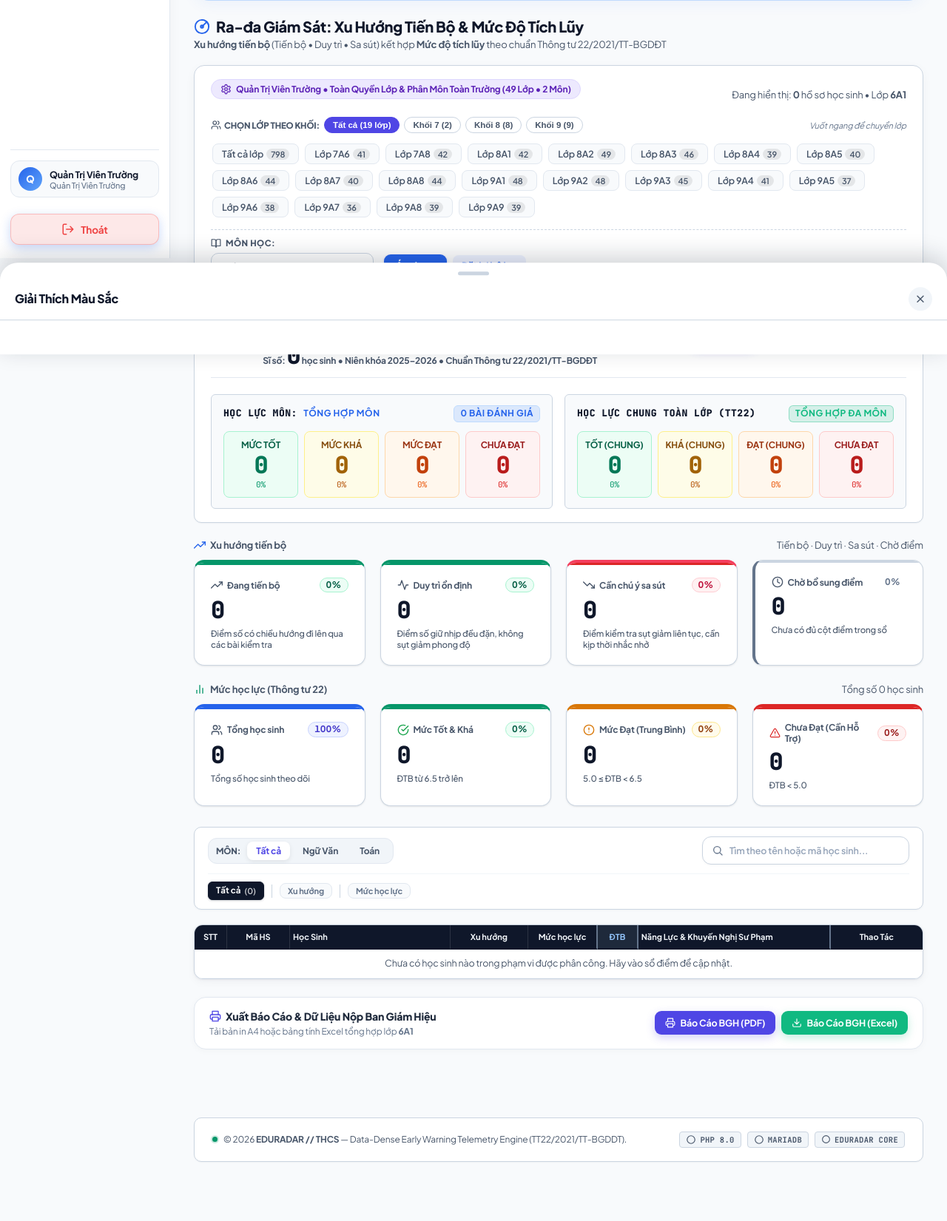
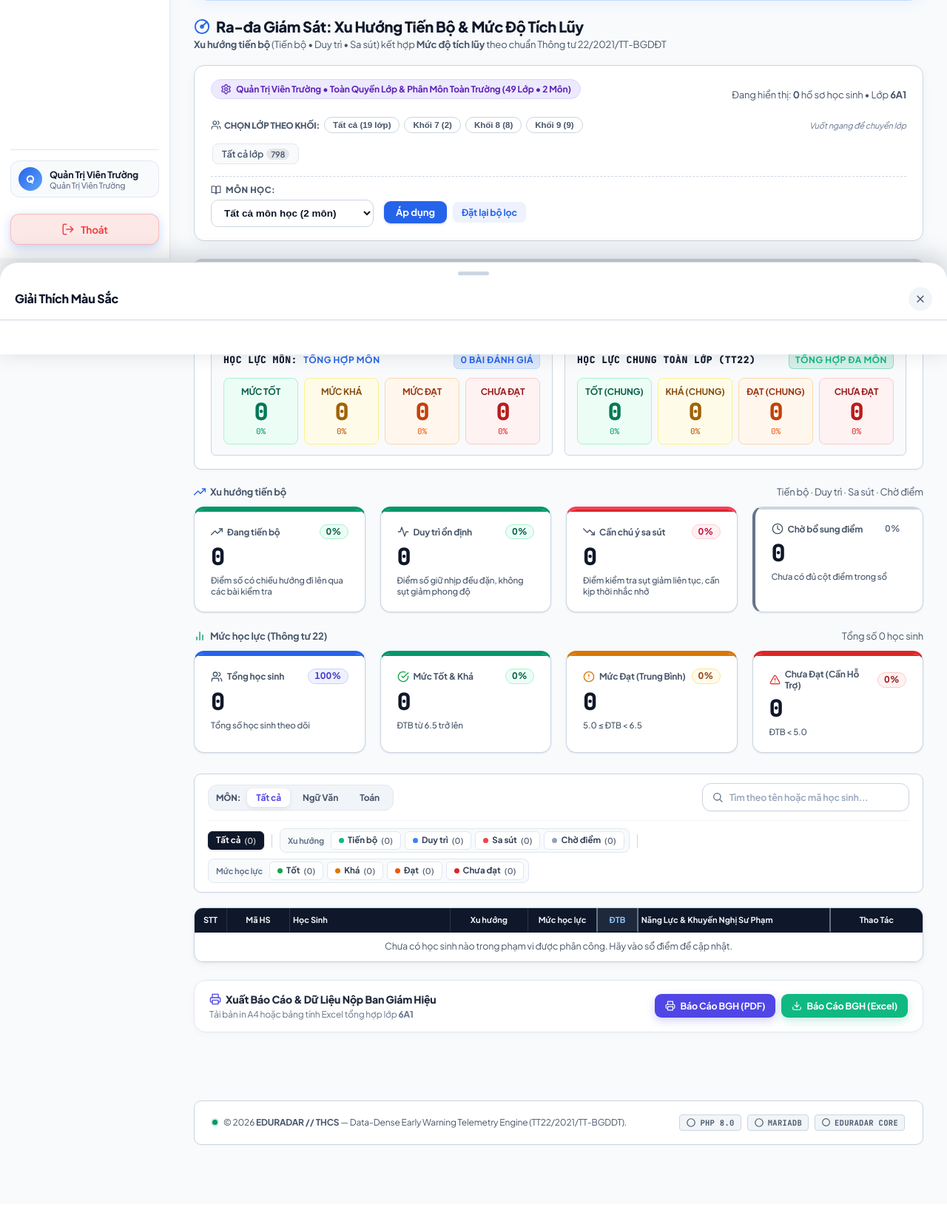
Before and after one commit to kenhehe58-maker/eduradar-thcs, a PHP site: page /my-web-project/ in a window 1280 px wide. Shown: the part 451-2102 px from the top of the page at 74% size. After the commit the page ends 2000 px from the top, so only its background shows below. Run offline with PHP 8.4, Linux system fonts and the light colour scheme; a user stored in the database is signed in; data comes from the database, SQL or seed files in the repository; data that the repository does not hold is empty; some libraries are stand-ins or nearby versions.

Commit message:
fix(ui): eliminate masked text hide bug, remove over-the-top 3D tilt, fix grade chips flicker and restore all filter chips

```diff
--- a/assets/js/main.js
+++ b/assets/js/main.js
@@ -1399,15 +1399,15 @@
             );
         }
 
-        // 4. Cards, Panels, KPI Boxes & Feature Grid across all pages
+        // 4. Cards, Panels, KPI Boxes & Feature Grid across all pages (Bao phủ toàn bộ các thẻ trên trang)
         const allCards = document.querySelectorAll(
-            '.launchpad-card, .kpi-card, .hero-kpi-box, .stat-card, .stats .card, .feature-item, .panel-box, .grade-card, .assign-grade-box, .step-card, .handbook-card, .eval-stat-item, .toolbar-unified, .spreadsheet-toolbar, .gradebook-filter-bar, .upload-form-grid'
+            '.launchpad-card, .kpi-card, .hero-kpi-box, .stat-card, .stats .card, .feature-item, .panel-box, .grade-card, .assign-grade-box, .step-card, .handbook-card, .eval-stat-item, .toolbar-unified, .spreadsheet-toolbar, .gradebook-filter-bar, .upload-form-grid, .stepper-container, .quick-search-box, .handbook-box'
         );
         if (allCards.length > 0) {
-            tl.fromTo(Array.from(allCards).slice(0, 40),
-                { opacity: 0, y: 18, scale: 0.98 },
-                { opacity: 1, y: 0, scale: 1, duration: 0.42, stagger: 0.03, ease: 'power3.out', clearProps: 'transform,opacity' },
-                0.1
+            tl.fromTo(Array.from(allCards),
+                { opacity: 0, y: 14 },
+                { opacity: 1, y: 0, duration: 0.38, stagger: 0.02, ease: 'power2.out', clearProps: 'transform,opacity' },
+                0.08
             );
         }
 
@@ -1532,70 +1532,8 @@
             });
         });
 
-        // 12. Awwwards Micro-Interactions: 3D Tilt for Bento Cards
-        const tiltCards = document.querySelectorAll('.welcome-kpi-grid .kpi-card, .launchpad-grid .launchpad-card');
-        tiltCards.forEach(card => {
-            if (card.dataset.gsapTiltBound) return;
-            card.dataset.gsapTiltBound = '1';
-            card.style.transformStyle = 'preserve-3d';
-            card.style.perspective = '1000px';
-
-            card.addEventListener('mousemove', function(e) {
-                const rect = card.getBoundingClientRect();
-                const x = e.clientX - rect.left - rect.width / 2;
-                const y = e.clientY - rect.top - rect.height / 2;
-                const rotX = -(y / (rect.height / 2)) * 6; // Tối đa 6 độ, tinh tế không bị lố
-                const rotY = (x / (rect.width / 2)) * 6;
-
-                gsap.to(card, {
-                    rotateX: rotX,
-                    rotateY: rotY,
-                    transformPerspective: 1000,
-                    duration: 0.35,
-                    ease: 'power2.out'
-                });
-            });
-
-            card.addEventListener('mouseleave', function() {
-                gsap.to(card, {
-                    rotateX: 0,
-                    rotateY: 0,
-                    duration: 0.5,
-                    ease: 'power3.out',
-                    clearProps: 'rotateX,rotateY'
-                });
-            });
-        });
-
-        // 13. Awwwards Micro-Interactions: Magnetic CTA Buttons
-        const magneticBtns = document.querySelectorAll('.welcome-cta-group .btn');
-        magneticBtns.forEach(btn => {
-            if (btn.dataset.gsapMagBound) return;
-            btn.dataset.gsapMagBound = '1';
-
-            btn.addEventListener('mousemove', function(e) {
-                const rect = btn.getBoundingClientRect();
-                const x = e.clientX - rect.left - rect.width / 2;
-                const y = e.clientY - rect.top - rect.height / 2;
-
-                gsap.to(btn, {
-                    x: x * 0.22,
-                    y: y * 0.22,
-                    duration: 0.3,
-                    ease: 'power2.out'
-                });
-            });
-
-            btn.addEventListener('mouseleave', function() {
-                gsap.to(btn, {
-                    x: 0,
-                    y: 0,
-                    duration: 0.45,
-                    ease: 'back.out(2)',
-                    clearProps: 'x,y'
-                });
-            });
-        });
+        // 12. Micro-Interactions: Nhẹ nhàng, không nghiêng lố
+        // Đã gỡ bỏ 3D tilt và magnetic chuột quá mức theo yêu cầu giao diện sư phạm tối giản
     };
 
     // Run entrance animations smoothly
--- a/index.php
+++ b/index.php
@@ -710,7 +710,13 @@
                     <span style="font-size: 11.5px; font-weight: 800; color: #475569; text-transform: uppercase; display: flex; align-items: center; gap: 4px;">
                         <?= get_svg_icon('users', 14) ?> Chọn Lớp Theo Khối:
                     </span>
-                    <button type="button" class="btn-grade-pill active" onclick="filterGradeChips('all', this)">
+                    <?php
+                        $initGrade = 'all';
+                        if ($selectedClassId > 0 && isset($classGrades[$selectedClassId])) {
+                            $initGrade = $classGrades[$selectedClassId];
+                        }
+                    ?>
+                    <button type="button" class="btn-grade-pill <?= $initGrade === 'all' ? 'active' : '' ?>" onclick="filterGradeChips('all', this)">
                         Tất cả (<?= count($filterClassesWithStudents) ?> lớp)
                     </button>
                     <?php foreach ([6, 7, 8, 9] as $g): ?>
@@ -721,7 +727,7 @@
                             }
                             if ($gCount === 0) continue;
                         ?>
-                        <button type="button" class="btn-grade-pill" onclick="filterGradeChips(<?= $g ?>, this)">
+                        <button type="button" class="btn-grade-pill <?= $initGrade == $g ? 'active' : '' ?>" onclick="filterGradeChips(<?= $g ?>, this)">
                             Khối <?= $g ?> (<?= $gCount ?>)
                         </button>
                     <?php endforeach; ?>
@@ -747,10 +753,12 @@
                             $cSubs = $teacherClassSubjectMap[$cId]['subjects'];
                             $chipSub = in_array($selectedSubject, $cSubs, true) ? $selectedSubject : ($cSubs[0] ?? $selectedSubject);
                         }
+                        $isPreHidden = ($initGrade !== 'all' && $cg != $initGrade);
                     ?>
                     <a href="index.php?class_id=<?= $cId ?>&subject=<?= urlencode($chipSub) ?>"
                        class="class-chip-btn <?= $selectedClassId === $cId ? 'active' : '' ?>"
                        data-grade="<?= $cg ?>"
+                       style="<?= $isPreHidden ? 'display: none;' : '' ?>"
                        title="Xem học sinh lớp <?= htmlspecialchars($cName) ?>">
                         Lớp <?= htmlspecialchars($cName) ?>
                         <span class="class-chip-badge"><?= $classCounts[$cId] ?? 0 ?></span>
@@ -1218,34 +1226,26 @@
         <!-- PHÂN NHÓM 1: XU HƯỚNG TIẾN BỘ (OLS) -->
         <div class="chip-segment-group group-trend" role="group" aria-label="Lọc theo Xu hướng tiến bộ OLS">
             <span class="segment-label">Xu hướng</span>
-            <?php if ($stats['momentum_up'] > 0): ?>
             <button type="button" class="chip chip-trend-up" data-filter="trend:up" title="Học sinh có xu hướng điểm đi lên (k > 0)">
                 <span class="chip-dot dot-trend-up"></span>
                 <span>Tiến bộ</span>
                 <span class="chip-count">(<?= $stats['momentum_up'] ?>)</span>
             </button>
-            <?php endif; ?>
-            <?php if ($stats['momentum_steady'] > 0): ?>
             <button type="button" class="chip chip-trend-steady" data-filter="trend:steady" title="Học sinh duy trì phong độ đều đặn">
                 <span class="chip-dot dot-trend-steady"></span>
                 <span>Duy trì</span>
                 <span class="chip-count">(<?= $stats['momentum_steady'] ?>)</span>
             </button>
-            <?php endif; ?>
-            <?php if ($stats['momentum_down'] > 0): ?>
             <button type="button" class="chip chip-trend-down" data-filter="trend:down" title="Học sinh có chiều hướng sa sút điểm (k < 0)">
                 <span class="chip-dot dot-trend-down"></span>
                 <span>Sa sút</span>
                 <span class="chip-count">(<?= $stats['momentum_down'] ?>)</span>
             </button>
-            <?php endif; ?>
-            <?php if ($stats['momentum_pending'] > 0): ?>
             <button type="button" class="chip chip-pending" data-filter="trend:pending" title="Chưa đủ dữ liệu chuỗi điểm để tính xu hướng">
                 <span class="chip-dot dot-pending"></span>
                 <span>Chờ điểm</span>
                 <span class="chip-count">(<?= $stats['momentum_pending'] ?>)</span>
             </button>
-            <?php endif; ?>
         </div>
 
         <span class="toolbar-sep" aria-hidden="true"></span>
@@ -1253,34 +1253,26 @@
         <!-- PHÂN NHÓM 2: THANG ĐIỂM HỌC LỰC (THÔNG TƯ 22) -->
         <div class="chip-segment-group group-tier" role="group" aria-label="Lọc theo Thang điểm Thông tư 22">
             <span class="segment-label">Mức học lực</span>
-            <?php if ($stats['tier_excellent'] > 0): ?>
             <button type="button" class="chip chip-tier-excellent" data-filter="tier:excellent" title="Mức Tốt (ĐTB ≥ 8.0)">
                 <span class="chip-dot dot-tier-excellent"></span>
                 <span>Tốt</span>
                 <span class="chip-count">(<?= $stats['tier_excellent'] ?>)</span>
             </button>
-            <?php endif; ?>
-            <?php if ($stats['tier_good'] > 0): ?>
             <button type="button" class="chip chip-tier-good" data-filter="tier:good" title="Mức Khá (6.5 ≤ ĐTB < 8.0)">
                 <span class="chip-dot dot-tier-good"></span>
                 <span>Khá</span>
                 <span class="chip-count">(<?= $stats['tier_good'] ?>)</span>
             </button>
-            <?php endif; ?>
-            <?php if ($stats['tier_average'] > 0): ?>
             <button type="button" class="chip chip-tier-average" data-filter="tier:average" title="Mức Đạt (5.0 ≤ ĐTB < 6.5)">
                 <span class="chip-dot dot-tier-average"></span>
                 <span>Đạt</span>
                 <span class="chip-count">(<?= $stats['tier_average'] ?>)</span>
             </button>
-            <?php endif; ?>
-            <?php if ($stats['tier_low'] > 0): ?>
             <button type="button" class="chip chip-tier-low" data-filter="tier:low" title="Mức Chưa đạt (ĐTB < 5.0)">
                 <span class="chip-dot dot-tier-low"></span>
                 <span>Chưa đạt</span>
                 <span class="chip-count">(<?= $stats['tier_low'] ?>)</span>
             </button>
-            <?php endif; ?>
             <?php if ($stats['tier_pending'] > 0): ?>
                 <button type="button" class="chip chip-pending" data-filter="tier:pending" title="Chưa có điểm tổng kết">
                     <span class="chip-dot dot-pending"></span>
--- a/welcome.php
+++ b/welcome.php
@@ -91,7 +91,7 @@
     max-width: 840px;
 }
 
-/* AWWWARDS MASKED TEXT REVEAL SPECIFICATION */
+/* MASKED TEXT REVEAL: Chữ luôn hiển thị an toàn làm fallback, GSAP trượt lên tự nhiên */
 .masked-text-title {
     margin: 0 0 14px 0;
 }
@@ -102,7 +102,6 @@
 }
 .masked-line-inner {
     display: inline-block;
-    transform: translateY(110%);
     will-change: transform;
 }
 
```
Lines whose indentation alone changed are shown as unchanged.
